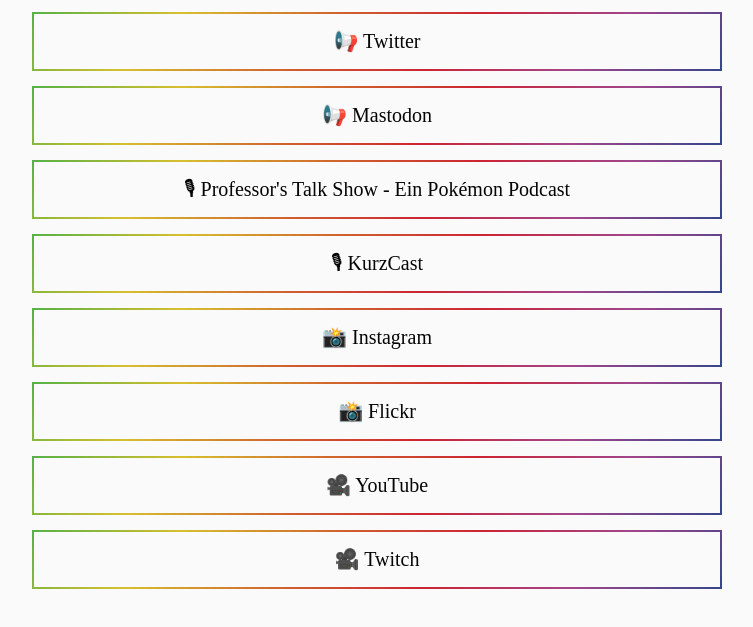
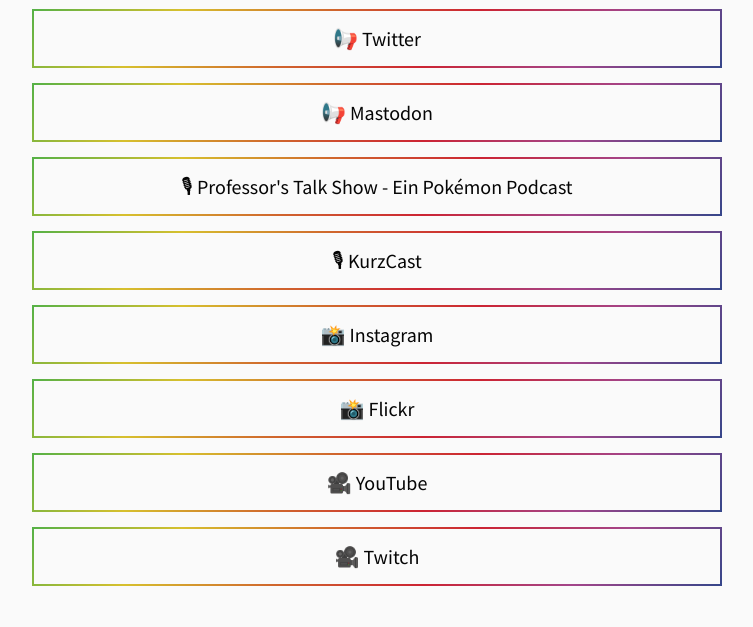
Before and after one commit to KurzGedanke/Links, a website: page public/index.html in a window 1280 px wide. Shown: the part 216-843 px from the top of the page, without its empty margins (263-1016 px from the left). Drawn offline with Linux system fonts and the light colour scheme; the site is published under a folder, as on GitHub Pages, so addresses that start at the root find nothing.

Commit message:
Fixed Fonts

```diff
--- a/src/scss/tags/body.scss
+++ b/src/scss/tags/body.scss
@@ -4,7 +4,7 @@
   color: $text-light;
   display: flex;
   flex-flow: column;
-  font-family: "Source Sans Pro";
+  font-family: "Source Sans Pro", "Helvetica", "Sans";
   justify-content: center;
 
   @include dark(){
--- a/src/scss/variables/fonts.scss
+++ b/src/scss/variables/fonts.scss
@@ -3,102 +3,102 @@
   font-family: 'Source Sans Pro';
   font-style: normal;
   font-weight: 400;
-  src: url('/static/fonts/source-sans-pro-v14-latin-regular.eot'); /* IE9 Compat Modes */
+  src: url('../../static/fonts/source-sans-pro-v14-latin-regular.eot'); /* IE9 Compat Modes */
   src: local(''),
-       url('/static/fonts/source-sans-pro-v14-latin-regular.eot?#iefix') format('embedded-opentype'), /* IE6-IE8 */
-       url('/static/fonts/source-sans-pro-v14-latin-regular.woff2') format('woff2'), /* Super Modern Browsers */
-       url('/static/fonts/source-sans-pro-v14-latin-regular.woff') format('woff'), /* Modern Browsers */
-       url('/static/fonts/source-sans-pro-v14-latin-regular.ttf') format('truetype'), /* Safari, Android, iOS */
-       url('/static/fonts/source-sans-pro-v14-latin-regular.svg#SourceSansPro') format('svg'); /* Legacy iOS */
+       url('../../static/fonts/source-sans-pro-v14-latin-regular.eot?#iefix') format('embedded-opentype'), /* IE6-IE8 */
+       url('../../static/fonts/source-sans-pro-v14-latin-regular.woff2') format('woff2'), /* Super Modern Browsers */
+       url('../../static/fonts/source-sans-pro-v14-latin-regular.woff') format('woff'), /* Modern Browsers */
+       url('../../static/fonts/source-sans-pro-v14-latin-regular.ttf') format('truetype'), /* Safari, Android, iOS */
+       url('../../static/fonts/source-sans-pro-v14-latin-regular.svg#SourceSansPro') format('svg'); /* Legacy iOS */
 }
 /* source-sans-pro-italic - latin */
 @font-face {
   font-family: 'Source Sans Pro';
   font-style: italic;
   font-weight: 400;
-  src: url('/static/fonts/source-sans-pro-v14-latin-italic.eot'); /* IE9 Compat Modes */
+  src: url('../../static/fonts/source-sans-pro-v14-latin-italic.eot'); /* IE9 Compat Modes */
   src: local(''),
-       url('/static/fonts/source-sans-pro-v14-latin-italic.eot?#iefix') format('embedded-opentype'), /* IE6-IE8 */
-       url('/static/fonts/source-sans-pro-v14-latin-italic.woff2') format('woff2'), /* Super Modern Browsers */
-       url('/static/fonts/source-sans-pro-v14-latin-italic.woff') format('woff'), /* Modern Browsers */
-       url('/static/fonts/source-sans-pro-v14-latin-italic.ttf') format('truetype'), /* Safari, Android, iOS */
-       url('/static/fonts/source-sans-pro-v14-latin-italic.svg#SourceSansPro') format('svg'); /* Legacy iOS */
+       url('../../static/fonts/source-sans-pro-v14-latin-italic.eot?#iefix') format('embedded-opentype'), /* IE6-IE8 */
+       url('../../static/fonts/source-sans-pro-v14-latin-italic.woff2') format('woff2'), /* Super Modern Browsers */
+       url('../../static/fonts/source-sans-pro-v14-latin-italic.woff') format('woff'), /* Modern Browsers */
+       url('../../static/fonts/source-sans-pro-v14-latin-italic.ttf') format('truetype'), /* Safari, Android, iOS */
+       url('../../static/fonts/source-sans-pro-v14-latin-italic.svg#SourceSansPro') format('svg'); /* Legacy iOS */
 }
 /* source-sans-pro-600 - latin */
 @font-face {
   font-family: 'Source Sans Pro';
   font-style: normal;
   font-weight: 600;
-  src: url('/static/fonts/source-sans-pro-v14-latin-600.eot'); /* IE9 Compat Modes */
+  src: url('../../static/fonts/source-sans-pro-v14-latin-600.eot'); /* IE9 Compat Modes */
   src: local(''),
-       url('/static/fonts/source-sans-pro-v14-latin-600.eot?#iefix') format('embedded-opentype'), /* IE6-IE8 */
-       url('/static/fonts/source-sans-pro-v14-latin-600.woff2') format('woff2'), /* Super Modern Browsers */
-       url('/static/fonts/source-sans-pro-v14-latin-600.woff') format('woff'), /* Modern Browsers */
-       url('/static/fonts/source-sans-pro-v14-latin-600.ttf') format('truetype'), /* Safari, Android, iOS */
-       url('/static/fonts/source-sans-pro-v14-latin-600.svg#SourceSansPro') format('svg'); /* Legacy iOS */
+       url('../../static/fonts/source-sans-pro-v14-latin-600.eot?#iefix') format('embedded-opentype'), /* IE6-IE8 */
+       url('../../static/fonts/source-sans-pro-v14-latin-600.woff2') format('woff2'), /* Super Modern Browsers */
+       url('../../static/fonts/source-sans-pro-v14-latin-600.woff') format('woff'), /* Modern Browsers */
+       url('../../static/fonts/source-sans-pro-v14-latin-600.ttf') format('truetype'), /* Safari, Android, iOS */
+       url('../../static/fonts/source-sans-pro-v14-latin-600.svg#SourceSansPro') format('svg'); /* Legacy iOS */
 }
 /* source-sans-pro-600italic - latin */
 @font-face {
   font-family: 'Source Sans Pro';
   font-style: italic;
   font-weight: 600;
-  src: url('/static/fonts/source-sans-pro-v14-latin-600italic.eot'); /* IE9 Compat Modes */
+  src: url('../../static/fonts/source-sans-pro-v14-latin-600italic.eot'); /* IE9 Compat Modes */
   src: local(''),
-       url('/static/fonts/source-sans-pro-v14-latin-600italic.eot?#iefix') format('embedded-opentype'), /* IE6-IE8 */
-       url('/static/fonts/source-sans-pro-v14-latin-600italic.woff2') format('woff2'), /* Super Modern Browsers */
-       url('/static/fonts/source-sans-pro-v14-latin-600italic.woff') format('woff'), /* Modern Browsers */
-       url('/static/fonts/source-sans-pro-v14-latin-600italic.ttf') format('truetype'), /* Safari, Android, iOS */
-       url('/static/fonts/source-sans-pro-v14-latin-600italic.svg#SourceSansPro') format('svg'); /* Legacy iOS */
+       url('../../static/fonts/source-sans-pro-v14-latin-600italic.eot?#iefix') format('embedded-opentype'), /* IE6-IE8 */
+       url('../../static/fonts/source-sans-pro-v14-latin-600italic.woff2') format('woff2'), /* Super Modern Browsers */
+       url('../../static/fonts/source-sans-pro-v14-latin-600italic.woff') format('woff'), /* Modern Browsers */
+       url('../../static/fonts/source-sans-pro-v14-latin-600italic.ttf') format('truetype'), /* Safari, Android, iOS */
+       url('../../static/fonts/source-sans-pro-v14-latin-600italic.svg#SourceSansPro') format('svg'); /* Legacy iOS */
 }
 /* source-sans-pro-700 - latin */
 @font-face {
   font-family: 'Source Sans Pro';
   font-style: normal;
   font-weight: 700;
-  src: url('/static/fonts/source-sans-pro-v14-latin-700.eot'); /* IE9 Compat Modes */
+  src: url('../../static/fonts/source-sans-pro-v14-latin-700.eot'); /* IE9 Compat Modes */
   src: local(''),
-       url('/static/fonts/source-sans-pro-v14-latin-700.eot?#iefix') format('embedded-opentype'), /* IE6-IE8 */
-       url('/static/fonts/source-sans-pro-v14-latin-700.woff2') format('woff2'), /* Super Modern Browsers */
-       url('/static/fonts/source-sans-pro-v14-latin-700.woff') format('woff'), /* Modern Browsers */
-       url('/static/fonts/source-sans-pro-v14-latin-700.ttf') format('truetype'), /* Safari, Android, iOS */
-       url('/static/fonts/source-sans-pro-v14-latin-700.svg#SourceSansPro') format('svg'); /* Legacy iOS */
+       url('../../static/fonts/source-sans-pro-v14-latin-700.eot?#iefix') format('embedded-opentype'), /* IE6-IE8 */
+       url('../../static/fonts/source-sans-pro-v14-latin-700.woff2') format('woff2'), /* Super Modern Browsers */
+       url('../../static/fonts/source-sans-pro-v14-latin-700.woff') format('woff'), /* Modern Browsers */
+       url('../../static/fonts/source-sans-pro-v14-latin-700.ttf') format('truetype'), /* Safari, Android, iOS */
+       url('../../static/fonts/source-sans-pro-v14-latin-700.svg#SourceSansPro') format('svg'); /* Legacy iOS */
 }
 /* source-sans-pro-700italic - latin */
 @font-face {
   font-family: 'Source Sans Pro';
   font-style: italic;
   font-weight: 700;
-  src: url('/static/fonts/source-sans-pro-v14-latin-700italic.eot'); /* IE9 Compat Modes */
+  src: url('../../static/fonts/source-sans-pro-v14-latin-700italic.eot'); /* IE9 Compat Modes */
   src: local(''),
-       url('/static/fonts/source-sans-pro-v14-latin-700italic.eot?#iefix') format('embedded-opentype'), /* IE6-IE8 */
-       url('/static/fonts/source-sans-pro-v14-latin-700italic.woff2') format('woff2'), /* Super Modern Browsers */
-       url('/static/fonts/source-sans-pro-v14-latin-700italic.woff') format('woff'), /* Modern Browsers */
-       url('/static/fonts/source-sans-pro-v14-latin-700italic.ttf') format('truetype'), /* Safari, Android, iOS */
-       url('/static/fonts/source-sans-pro-v14-latin-700italic.svg#SourceSansPro') format('svg'); /* Legacy iOS */
+       url('../../static/fonts/source-sans-pro-v14-latin-700italic.eot?#iefix') format('embedded-opentype'), /* IE6-IE8 */
+       url('../../static/fonts/source-sans-pro-v14-latin-700italic.woff2') format('woff2'), /* Super Modern Browsers */
+       url('../../static/fonts/source-sans-pro-v14-latin-700italic.woff') format('woff'), /* Modern Browsers */
+       url('../../static/fonts/source-sans-pro-v14-latin-700italic.ttf') format('truetype'), /* Safari, Android, iOS */
+       url('../../static/fonts/source-sans-pro-v14-latin-700italic.svg#SourceSansPro') format('svg'); /* Legacy iOS */
 }
 /* source-sans-pro-900 - latin */
 @font-face {
   font-family: 'Source Sans Pro';
   font-style: normal;
   font-weight: 900;
-  src: url('/static/fonts/source-sans-pro-v14-latin-900.eot'); /* IE9 Compat Modes */
+  src: url('../../static/fonts/source-sans-pro-v14-latin-900.eot'); /* IE9 Compat Modes */
   src: local(''),
-       url('/static/fonts/source-sans-pro-v14-latin-900.eot?#iefix') format('embedded-opentype'), /* IE6-IE8 */
-       url('/static/fonts/source-sans-pro-v14-latin-900.woff2') format('woff2'), /* Super Modern Browsers */
-       url('/static/fonts/source-sans-pro-v14-latin-900.woff') format('woff'), /* Modern Browsers */
-       url('/static/fonts/source-sans-pro-v14-latin-900.ttf') format('truetype'), /* Safari, Android, iOS */
-       url('/static/fonts/source-sans-pro-v14-latin-900.svg#SourceSansPro') format('svg'); /* Legacy iOS */
+       url('../../static/fonts/source-sans-pro-v14-latin-900.eot?#iefix') format('embedded-opentype'), /* IE6-IE8 */
+       url('../../static/fonts/source-sans-pro-v14-latin-900.woff2') format('woff2'), /* Super Modern Browsers */
+       url('../../static/fonts/source-sans-pro-v14-latin-900.woff') format('woff'), /* Modern Browsers */
+       url('../../static/fonts/source-sans-pro-v14-latin-900.ttf') format('truetype'), /* Safari, Android, iOS */
+       url('../../static/fonts/source-sans-pro-v14-latin-900.svg#SourceSansPro') format('svg'); /* Legacy iOS */
 }
 /* source-sans-pro-900italic - latin */
 @font-face {
   font-family: 'Source Sans Pro';
   font-style: italic;
   font-weight: 900;
-  src: url('/static/fonts/source-sans-pro-v14-latin-900italic.eot'); /* IE9 Compat Modes */
+  src: url('../../static/fonts/source-sans-pro-v14-latin-900italic.eot'); /* IE9 Compat Modes */
   src: local(''),
-       url('/static/fonts/source-sans-pro-v14-latin-900italic.eot?#iefix') format('embedded-opentype'), /* IE6-IE8 */
-       url('/static/fonts/source-sans-pro-v14-latin-900italic.woff2') format('woff2'), /* Super Modern Browsers */
-       url('/static/fonts/source-sans-pro-v14-latin-900italic.woff') format('woff'), /* Modern Browsers */
-       url('/static/fonts/source-sans-pro-v14-latin-900italic.ttf') format('truetype'), /* Safari, Android, iOS */
-       url('/static/fonts/source-sans-pro-v14-latin-900italic.svg#SourceSansPro') format('svg'); /* Legacy iOS */
+       url('../../static/fonts/source-sans-pro-v14-latin-900italic.eot?#iefix') format('embedded-opentype'), /* IE6-IE8 */
+       url('../../static/fonts/source-sans-pro-v14-latin-900italic.woff2') format('woff2'), /* Super Modern Browsers */
+       url('../../static/fonts/source-sans-pro-v14-latin-900italic.woff') format('woff'), /* Modern Browsers */
+       url('../../static/fonts/source-sans-pro-v14-latin-900italic.ttf') format('truetype'), /* Safari, Android, iOS */
+       url('../../static/fonts/source-sans-pro-v14-latin-900italic.svg#SourceSansPro') format('svg'); /* Legacy iOS */
 }
```
Also changed, not shown: public/index.html (+5 -5 lines), public/static/css/style.css, 1 other file.
